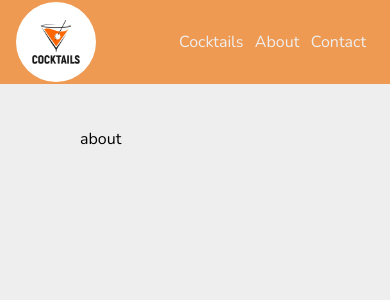
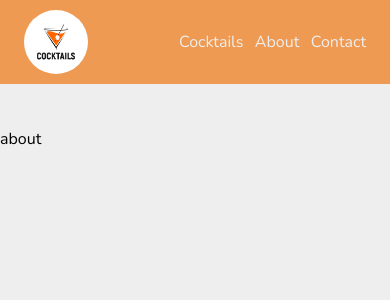
Before and after one commit to JBeanny/cocktail-store-nextjs, a Next.js app: page /about in a window 390 px wide. Shown: the top 300 px of the page. Built offline with nearby package versions, Linux system fonts and the light colour scheme.

Commit message:
next responsive

```diff
--- a/components/Layout/Layout.js
+++ b/components/Layout/Layout.js
@@ -5,7 +5,7 @@ const Layout = (props) => {
   return (
     <>
       <Navbar />
-      <div style={{ padding: "5em" }}>{props.children}</div>
+      <div style={{ paddingTop: "5em" }}>{props.children}</div>
     </>
   );
 };
--- a/components/Navbar/Navbar.module.css
+++ b/components/Navbar/Navbar.module.css
@@ -12,8 +12,9 @@
   z-index: 100;
 }
 .container .logo {
-  width: 80px;
-  height: 80px;
+  font-size: 2.5rem;
+  letter-spacing: 0.1em;
+  color: #6eccaf;
 }
 .container :nth-child(2) {
   width: 20vw;
@@ -29,6 +30,9 @@
   .container {
     width: 100%;
   }
+  .container .logo {
+    scale: 0.8;
+  }
   .container :nth-child(2) {
     width: 50vw;
     display: flex;
--- a/components/Navbar/Navbar.module.scss
+++ b/components/Navbar/Navbar.module.scss
@@ -12,11 +12,9 @@
   z-index: 100;
 
   .logo {
-    // font-size: 2.5rem;
-    // letter-spacing: 0.1em;
-    // color: #6eccaf;
-    width: 80px;
-    height: 80px;
+    font-size: 2.5rem;
+    letter-spacing: 0.1em;
+    color: #6eccaf;
   }
 
   :nth-child(2) {
@@ -34,6 +32,11 @@
 @media (max-width: 600px) {
   .container {
     width: 100%;
+
+    .logo {
+      scale: 0.8;
+    }
+
     :nth-child(2) {
       width: 50vw;
       display: flex;
```
Also changed, not shown: components/Card/Card.module.css (+9 -8 lines), components/Card/Card.module.scss (+10 -9 lines), 2 other files (tests, documents, lock files or other folders).
